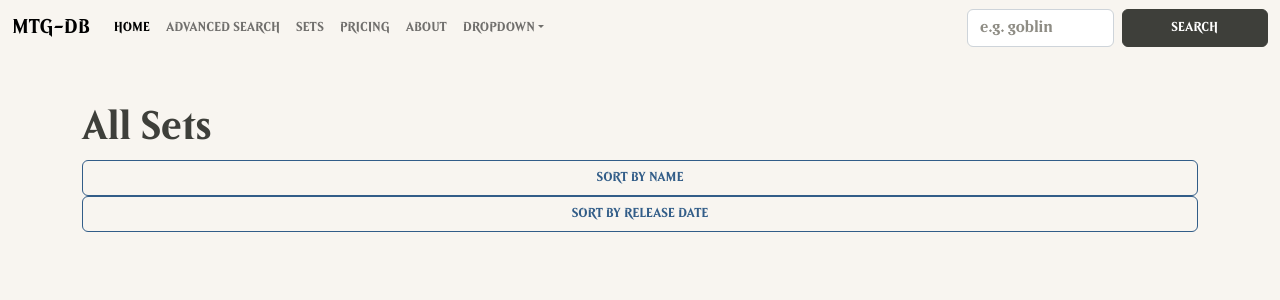
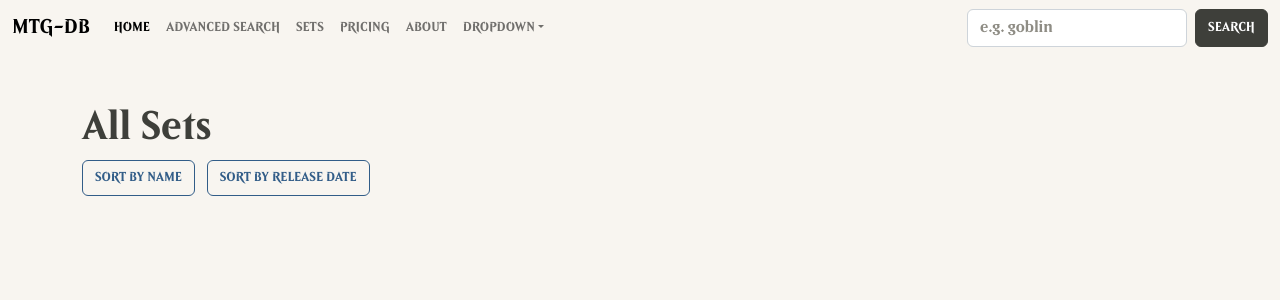
Before and after one commit to Fabaderheld/mtg-db, a Flask app: page /sets in a window 1280 px wide. Shown: the top 300 px of the page. Run offline with Flask 3, Linux system fonts and the light colour scheme; data that the repository does not hold is empty; some libraries are stand-ins or nearby versions.

Commit message:
fixed css

```diff
--- a/static/css/custom.css
+++ b/static/css/custom.css
@@ -56,23 +56,3 @@
     flex-direction: column;
     flex-grow: 1;
 }
-
-.card img {
-    max-height: 100px;
-    margin-top: auto;
-    /* Push the image to the bottom */
-}
-
-.btn {
-    margin-top: auto;
-    /* Push the button to the bottom */
-    width: 100%;
-    /* Ensure the button spans the full width */
-}
-
-/* custom.css */
-
-.btn-outline-primary {
-    margin-right: 10px;
-    /* Add some spacing between the buttons */
-}
```
